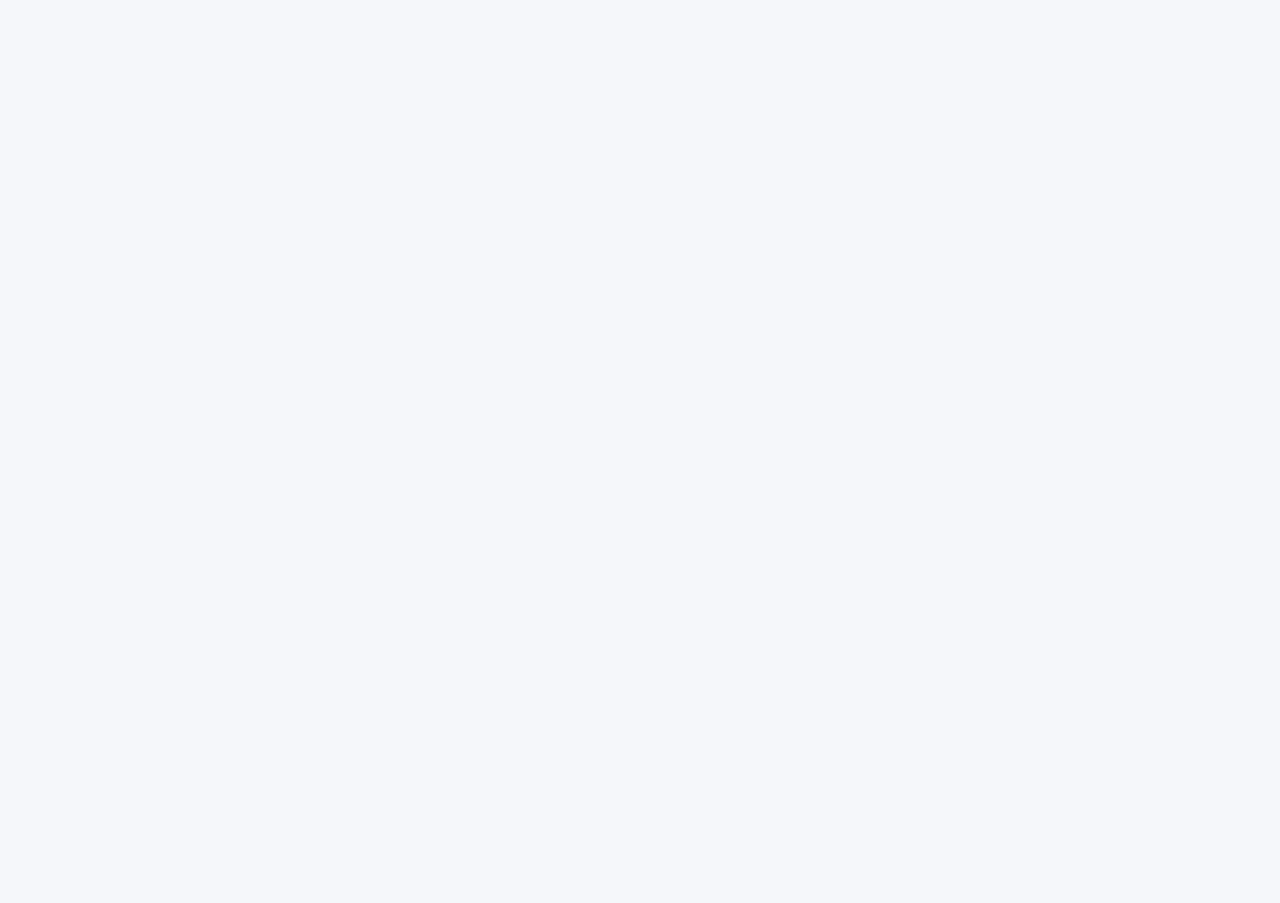
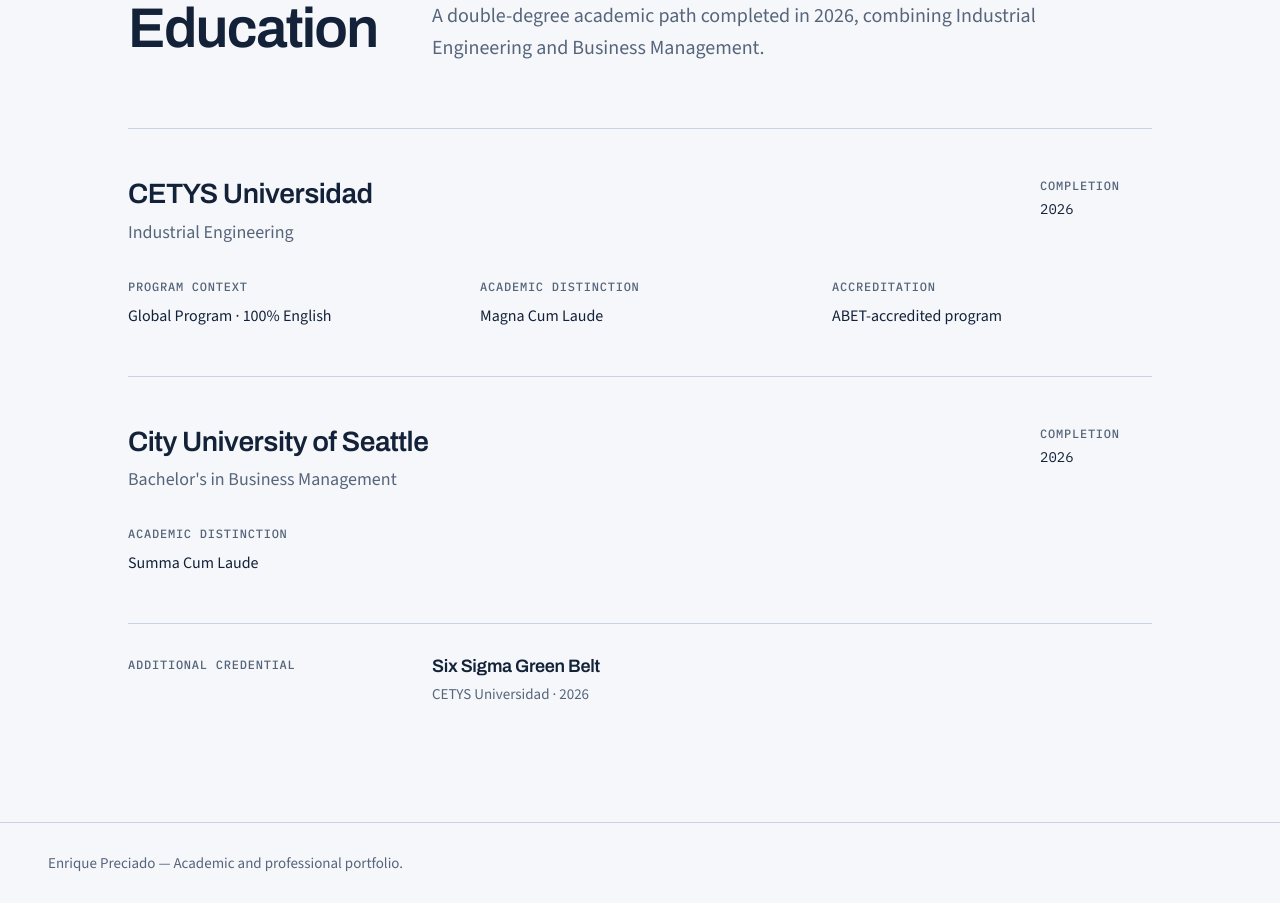
Before and after one commit to enrique28-ai/Portfolio, a React (Vite) app: page / in a window 1280 px wide. Shown: the part 1340-2243 px from the top of the page. Before the commit the page ends 882 px from the top, so only its background shows below. Built offline with nearby package versions, Linux system fonts and the light colour scheme.

Commit message:
feat: add about and education sections

```diff
--- a/src/index.css
+++ b/src/index.css
@@ -68,7 +68,6 @@
   }
 
   html {
-    min-width: 20rem;
     min-height: 100%;
   }
 
@@ -459,6 +458,109 @@
   margin-top: var(--space-6);
 }
 
+/* Home About and Education */
+.home-about,
+.home-education {
+  border-top: var(--border-thin);
+}
+
+.home-about__layout {
+  display: grid;
+  grid-template-columns: minmax(12rem, 16rem) minmax(0, var(--layout-reading));
+  gap: var(--space-7);
+  align-items: start;
+}
+
+.home-about__copy,
+.home-education__introduction p {
+  color: var(--color-text-secondary);
+}
+
+.home-education__introduction {
+  display: grid;
+  grid-template-columns: minmax(12rem, 16rem) minmax(0, var(--layout-reading));
+  gap: var(--space-7);
+  align-items: start;
+}
+
+.education-records {
+  margin-top: var(--space-8);
+}
+
+.education-record {
+  border-top: var(--border-thin);
+  padding-block: var(--space-7);
+}
+
+.education-record__header {
+  display: grid;
+  grid-template-columns: minmax(0, 1fr) 7rem;
+  gap: var(--space-7);
+  align-items: start;
+}
+
+.education-record__field {
+  margin-top: var(--space-2);
+  color: var(--color-text-secondary);
+  font-size: 1.125rem;
+  line-height: 1.5;
+}
+
+.education-record__completion {
+  display: flex;
+  flex-direction: column;
+  gap: var(--space-1);
+  color: var(--color-text-primary);
+  font-family: var(--font-technical);
+  font-size: 0.875rem;
+  line-height: 1.5;
+}
+
+.education-record__details {
+  display: grid;
+  grid-template-columns: repeat(3, minmax(0, 1fr));
+  gap: var(--space-6);
+  margin: var(--space-6) 0 0;
+}
+
+.education-record__details div {
+  min-width: 0;
+}
+
+.education-record__details dt {
+  font-family: var(--font-technical);
+  font-size: 0.75rem;
+  font-weight: 500;
+  line-height: 1.5;
+  letter-spacing: 0.065em;
+  text-transform: uppercase;
+  color: var(--color-text-secondary);
+}
+
+.education-record__details dd {
+  margin: var(--space-2) 0 0;
+  color: var(--color-text-primary);
+  line-height: 1.5;
+}
+
+.additional-credential {
+  display: grid;
+  grid-template-columns: minmax(12rem, 16rem) minmax(0, 1fr);
+  gap: var(--space-7);
+  border-top: var(--border-thin);
+  padding-top: var(--space-6);
+}
+
+.additional-credential__content h3 {
+  font-size: 1.125rem;
+}
+
+.additional-credential__content p {
+  margin-top: var(--space-1);
+  color: var(--color-text-secondary);
+  font-size: 0.9375rem;
+}
+
 /* Current Phase 1 route placeholders, styled without adding page content. */
 .page-placeholder {
   width: calc(100% - (2 * var(--layout-gutter)));
@@ -506,6 +608,31 @@
   .content-region {
     padding-top: var(--space-5);
   }
+
+  .home-about__layout,
+  .home-education__introduction,
+  .additional-credential {
+    grid-template-columns: minmax(0, 1fr);
+    gap: var(--space-5);
+  }
+
+  .education-records {
+    margin-top: var(--space-7);
+  }
+
+  .education-record {
+    padding-block: var(--space-6);
+  }
+
+  .education-record__header,
+  .education-record__details {
+    grid-template-columns: minmax(0, 1fr);
+    gap: var(--space-5);
+  }
+
+  .education-record__details {
+    margin-top: var(--space-5);
+  }
 }
 
 @media (prefers-reduced-motion: reduce) {
--- a/src/pages/HomePage.jsx
+++ b/src/pages/HomePage.jsx
@@ -2,6 +2,7 @@
 
 function HomePage() {
   return (
+    <>
       <section className="home-hero section-block" aria-labelledby="hero-title">
         <div className="site-container">
           <div className="home-hero__content">
@@ -23,6 +24,99 @@
           </div>
         </div>
       </section>
+
+      <section className="home-about section-block" aria-labelledby="about-title">
+        <div className="content-container home-about__layout">
+          <h2 id="about-title">About</h2>
+          <p className="home-about__copy body-large">
+            My academic path combines engineering and business perspectives on
+            how organizations and systems work. Industrial Engineering directs
+            my attention to processes, constraints, and connected systems.
+            Business Management adds the organizational context in which
+            decisions are made. Software development gives me a way to apply
+            both perspectives by turning defined problems into working projects.
+          </p>
+        </div>
+      </section>
+
+      <section
+        className="home-education section-block"
+        aria-labelledby="education-title"
+      >
+        <div className="content-container">
+          <header className="home-education__introduction">
+            <h2 id="education-title">Education</h2>
+            <p className="body-large">
+              A double-degree academic path completed in 2026, combining
+              Industrial Engineering and Business Management.
+            </p>
+          </header>
+
+          <div className="education-records">
+            <article className="education-record">
+              <header className="education-record__header">
+                <div>
+                  <h3>CETYS Universidad</h3>
+                  <p className="education-record__field">
+                    Industrial Engineering
+                  </p>
+                </div>
+                <p className="education-record__completion">
+                  <span className="technical-label">Completion</span>
+                  <span>2026</span>
+                </p>
+              </header>
+              <dl className="education-record__details">
+                <div>
+                  <dt>Program context</dt>
+                  <dd>Global Program · 100% English</dd>
+                </div>
+                <div>
+                  <dt>Academic distinction</dt>
+                  <dd>Magna Cum Laude</dd>
+                </div>
+                <div>
+                  <dt>Accreditation</dt>
+                  <dd>ABET-accredited program</dd>
+                </div>
+              </dl>
+            </article>
+
+            <article className="education-record">
+              <header className="education-record__header">
+                <div>
+                  <h3>City University of Seattle</h3>
+                  <p className="education-record__field">
+                    Bachelor's in Business Management
+                  </p>
+                </div>
+                <p className="education-record__completion">
+                  <span className="technical-label">Completion</span>
+                  <span>2026</span>
+                </p>
+              </header>
+              <dl className="education-record__details">
+                <div>
+                  <dt>Academic distinction</dt>
+                  <dd>Summa Cum Laude</dd>
+                </div>
+              </dl>
+            </article>
+          </div>
+
+          <aside
+            className="additional-credential"
+            aria-labelledby="credential-title"
+          >
+            <p className="technical-label">Additional credential</p>
+            <div className="additional-credential__content">
+              <h3 id="credential-title">Six Sigma Green Belt</h3>
+              <p>CETYS Universidad · 2026</p>
+            </div>
+          </aside>
+        </div>
+      </section>
+    </>
   )
 }
 
```
Also changed, not shown: 2 other files (tests, documents, lock files or other folders). Lines whose indentation alone changed are shown as unchanged.
